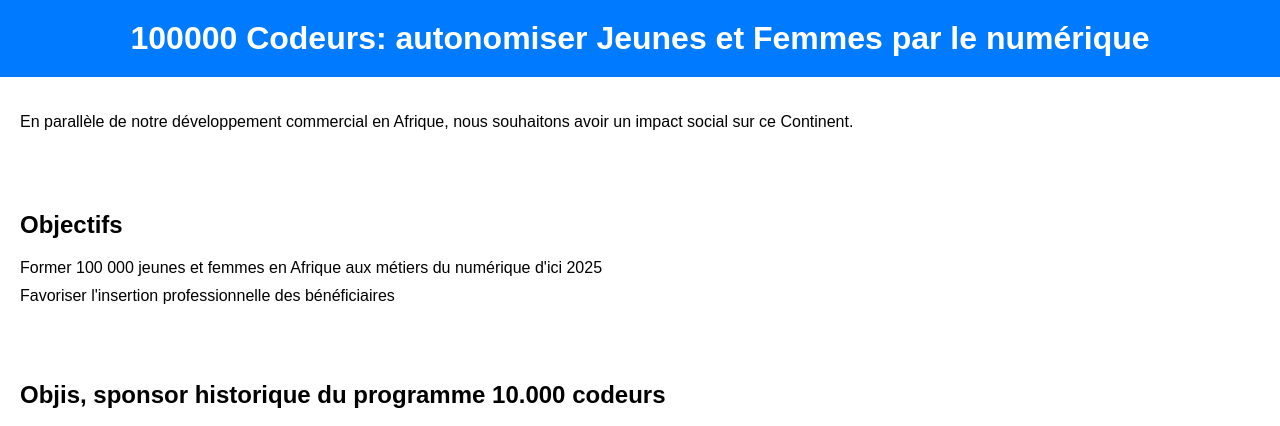
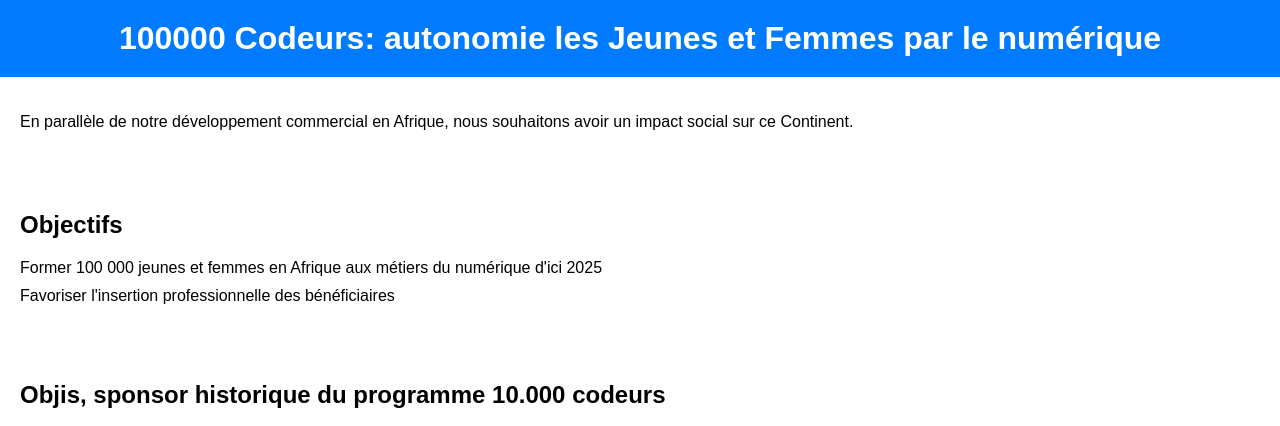
Before and after one commit to JalilGafar/tp10kCodeur, a plain HTML site: page index.html in a window 1280 px wide. Shown: the top 426 px of the page. Drawn offline with Linux system fonts and the light colour scheme.

Commit message:
Update index.html

```diff
--- a/index.html
+++ b/index.html
@@ -8,7 +8,7 @@
 </head>
 <body>
     <header>
-        <h1>100000 Codeurs: autonomiser Jeunes et Femmes par le numérique</h1>
+        <h1>100000 Codeurs: autonomie les Jeunes et Femmes par le numérique</h1>
     </header>
 
     <section class="introduction">
```
